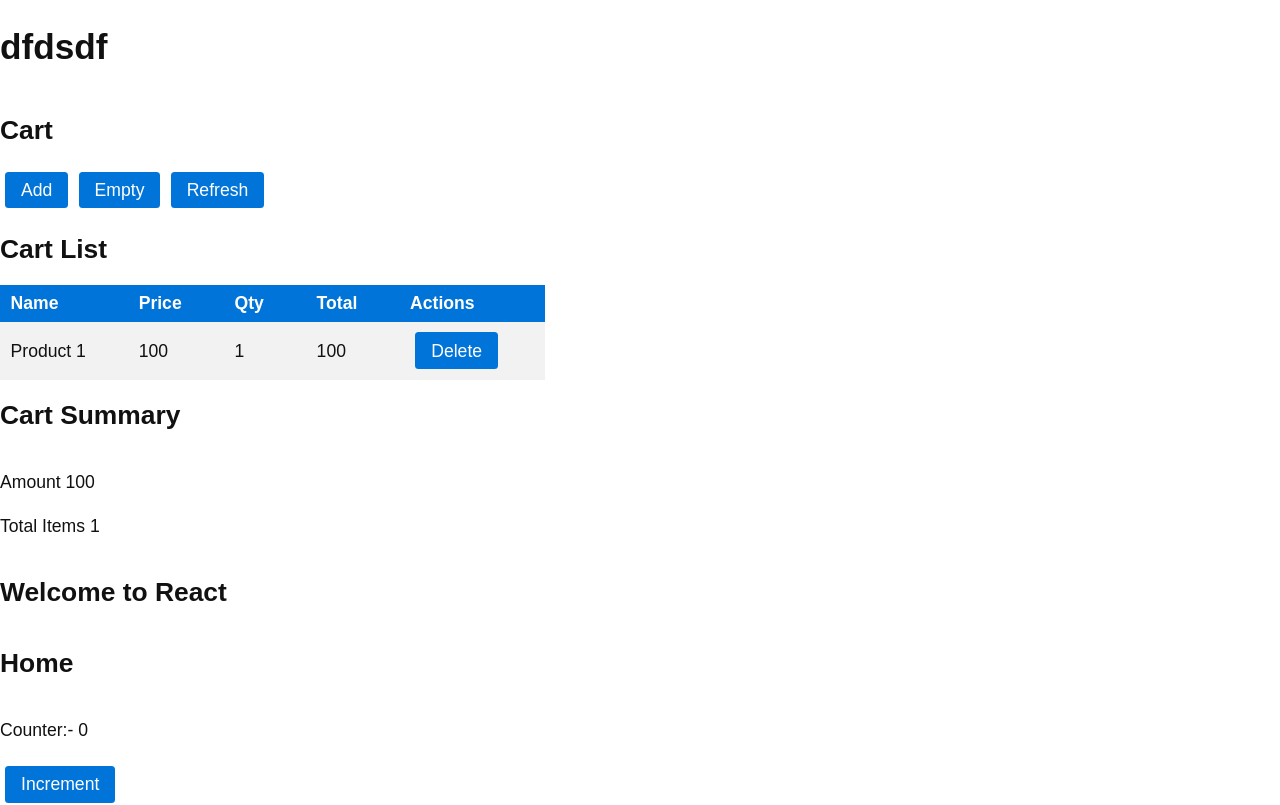
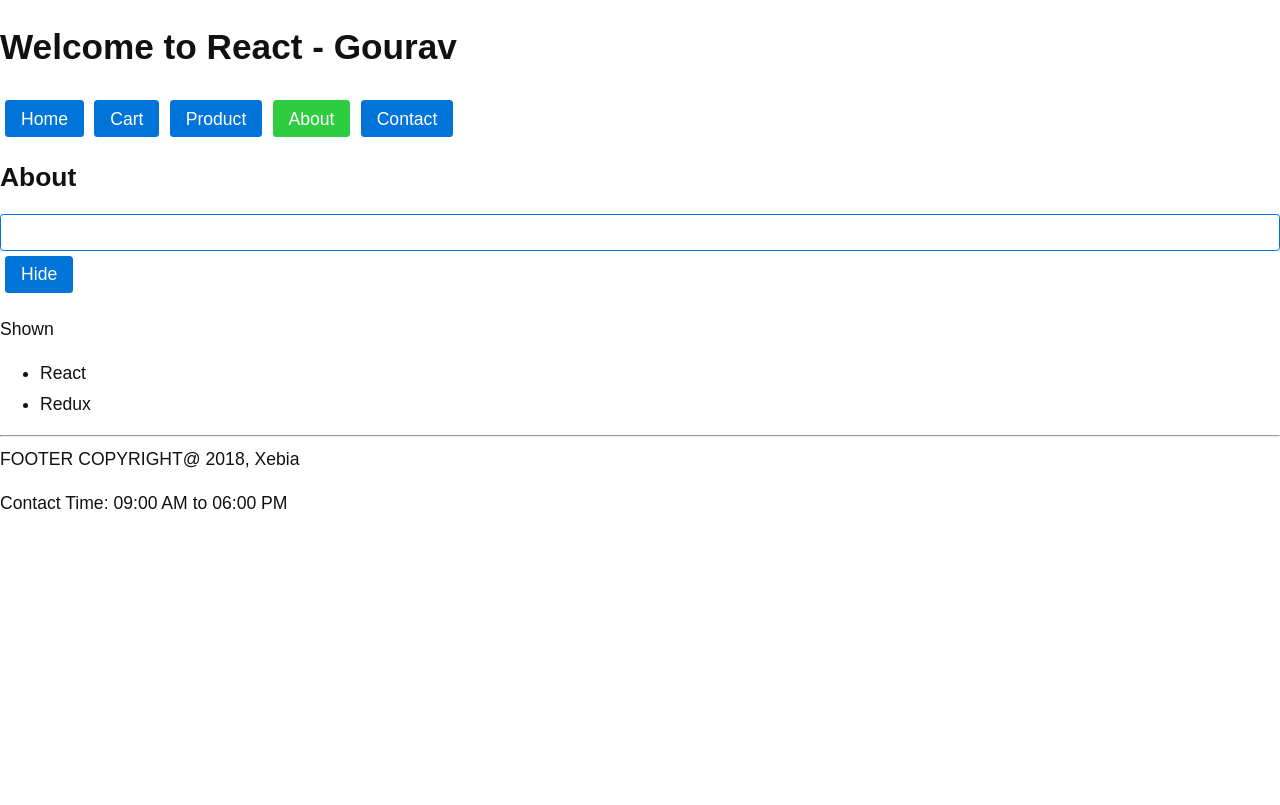
Before and after one commit to gourav8jain/react-training-app-24-26-feb, a React app: page /about in a window 1280 px wide. Shown: the top 805 px of the page. Built offline with nearby package versions, Linux system fonts and the light colour scheme.

Commit message:
changes -- react -- training -- 25-02

```diff
--- a/src/app/App.js
+++ b/src/app/App.js
@@ -1,13 +1,13 @@
 import React from 'react';
 import Footer from "./components/Footer";
 import Header from "./components/Header";
-import Home from "./components/Home";
-import About from "./components/About";
+// import Home from "./components/Home";
+// import About from "./components/About";
 import PropTypes from "prop-types";
 
-import Cart from "./cart/components/Cart";
+//import Cart from "./cart/components/Cart";
 
-export default class App extends React.Component {
+export class App extends React.Component {
 
     // keyword method which react will call only
     getChildContext() {
@@ -18,14 +18,12 @@ export default class App extends React.Component {
     }
 
 
-   componentWillMount()
-   {
+    componentWillMount() {
         console.log("component will mount -- app will mount");
         // this.recalculateTotal(this.state.items);
     }
 
-   componentDidMount()
-   {
+    componentDidMount() {
         console.log("component did mount -- app did mount");
     }
 
@@ -35,12 +33,19 @@ export default class App extends React.Component {
         return (
             <div>
                 {/* <Header title="Product App" />   */}
-                   <Header title="dfdsdf" />
-                   <Cart/>
+                <Header title="Welcome to React - Gourav" />
+                {/* <Cart />
                 <h2>Welcome to React</h2>
-            <Home/>
-            <About/>
-            <Footer year={2018} company="Xebia" />
+                <Home />
+                <About /> */}
+                <div>
+                    {this.props.children}
+                </div>
+                <Footer year={2018} company="Xebia">
+                    {/* THIS SHOULD GO INTO PROPS.CHILDREN */}
+                    {/* CONCEPT OF TRANSLUDE */}
+                    <p> Contact Time: 09:00 AM to 06:00 PM</p>
+                </Footer>
             </div>
         )
     }
--- /dev/null
+++ b/src/app/Routes.js
@@ -0,0 +1,41 @@
+// route configuration
+
+
+import React from "react";
+
+import {
+    BrowserRouter as Router,
+    Route,
+    Switch,
+} from "react-router-dom";
+
+
+import { App }
+    from "./App";
+
+
+import Home from "./components/Home";
+import About from "./components/About";
+import NotFound from "./components/NotFound";
+import Contact from "./components/Contact";
+
+import Cart from "./cart/components/Cart";
+
+
+// functional component
+export default function Routes(props) {
+    return (
+        <Router>
+            <App color="white">
+                <Switch>
+                    <Route path="/" exact component={Home} />
+                    <Route path="/about" component={About} />
+                    <Route path="/contact" component={Contact} />
+                    <Route path="/cart" component={Cart} />
+                    <Route path="*" component={NotFound} />
+                </Switch>
+             {/* WILD MATCH WILL BE LOADED FOR NOT FOUND -- AND IT WILL COME EVERYWHERE IF WEE DONT PUT SWITCH THERE */}
+            </App>
+        </Router>
+    )
+}
--- a/src/app/components/About.js
+++ b/src/app/components/About.js
@@ -95,7 +95,7 @@ export default class About extends Component {
                         }
                     </ul>
                 }
-                <Contact />
+                {/* <Contact /> */}
             </div>
         )
     }
--- a/src/app/components/Footer.js
+++ b/src/app/components/Footer.js
@@ -13,6 +13,7 @@ export default function Footer(props) {
         <div>
             <hr/>
             FOOTER COPYRIGHT@ {year}, {company}
+            {props.children}
             </div>
     )
 }
--- a/src/app/components/Header.js
+++ b/src/app/components/Header.js
@@ -2,6 +2,7 @@
 
 import React, {Component} from 'react';
 import PropTypes from 'prop-types';
+import {NavLink} from "react-router-dom"
 
 export default class Header extends Component{
     constructor()
@@ -24,6 +25,14 @@ export default class Header extends Component{
                 {/* {Add comments like this} */}
                 {/* {props are immutabe}*/}
                 <h1>{this.props.title}</h1>
+                <NavLink to="/" exact className="button" activeClassName="success" > Home </NavLink>
+                <NavLink to="/cart" className="button" activeClassName="success" > Cart </NavLink>
+                {/* WE DONT HAVE PRODUCT SO IT WILL SHOW NOTFOUND PAGE */}
+                <NavLink to="/product" className="button" activeClassName="success" > Product </NavLink>
+                <NavLink to="/about" className="button" activeClassName="success" > About </NavLink>
+                <NavLink to="/contact" className="button" activeClassName="success" > Contact </NavLink>
+
+
                 </div>
         )
     }
--- /dev/null
+++ b/src/app/components/NotFound.js
@@ -0,0 +1,20 @@
+
+import React from "react";
+import PropTypes from "prop-types";
+
+export default function NotFound(props) {
+        return (
+            <div>
+            <h2>Not Found</h2>
+            </div>
+        )
+}
+
+
+NotFound.defaultProps = {
+
+}
+
+NotFound.propTypes = {
+
+}
--- a/src/index.html
+++ b/src/index.html
@@ -14,6 +14,6 @@
         <!-- replaced after react is loaded -->
         <h1>REact is loading.....</h1>
     </div>
-    <script src="./app.bundle.js"></script>
+    <script src="/app.bundle.js"></script>
 </body>
 </html>
--- a/src/main.js
+++ b/src/main.js
@@ -2,12 +2,13 @@
 
 import React from "react";
 import {render} from "react-dom";
-import App1 from './app/App';
+import {App} from './app/App';
+import Routes from "./app/Routes";
 
 
 // COMPARE REAL AND VIRTUAL DOM
 
 
 // passing the props into the childs
-render(<App1 color="white"/>, // virtual dom
+render(<Routes />, // virtual dom
 document.getElementById("root"));
```
Lines whose indentation alone changed are shown as unchanged.
